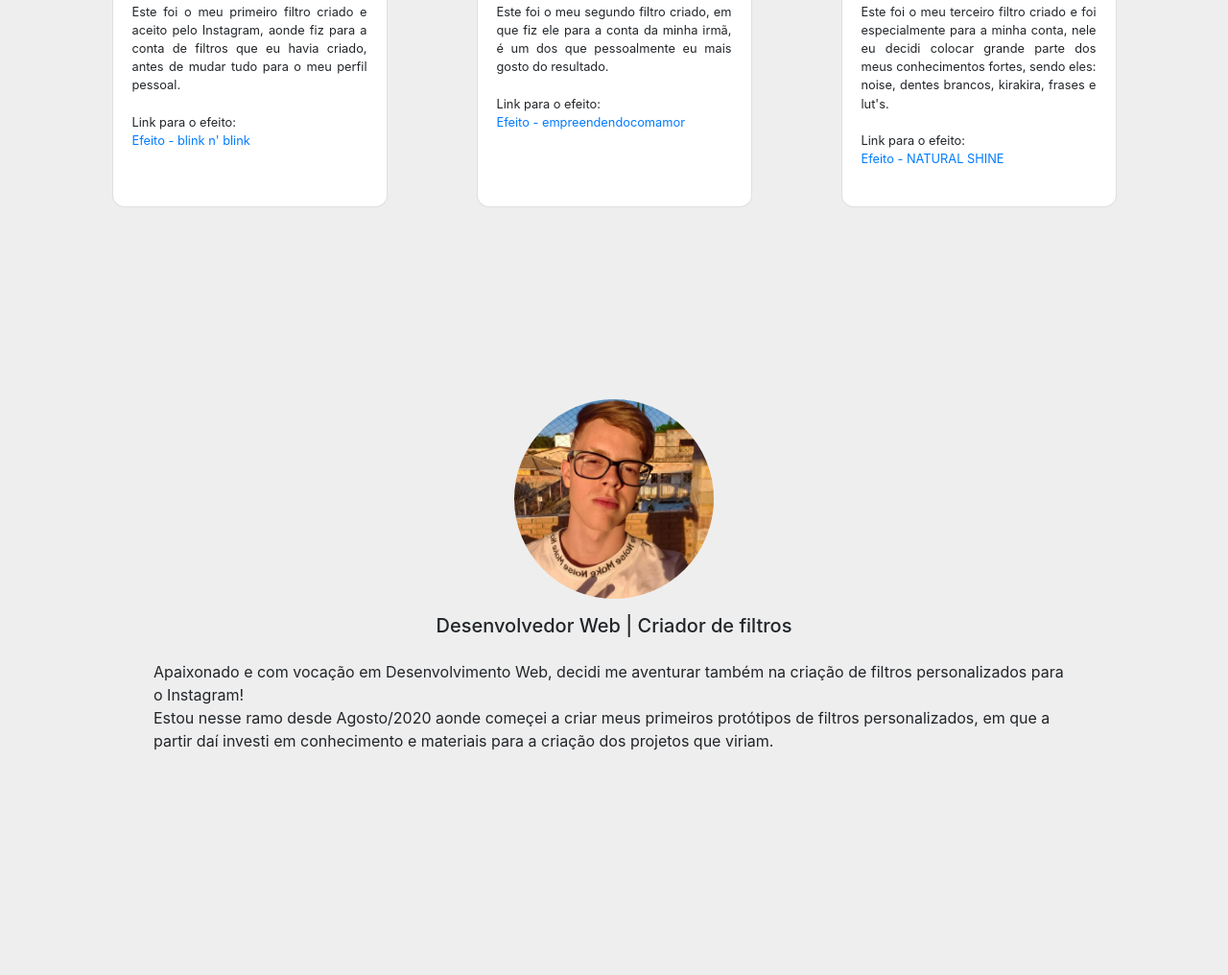
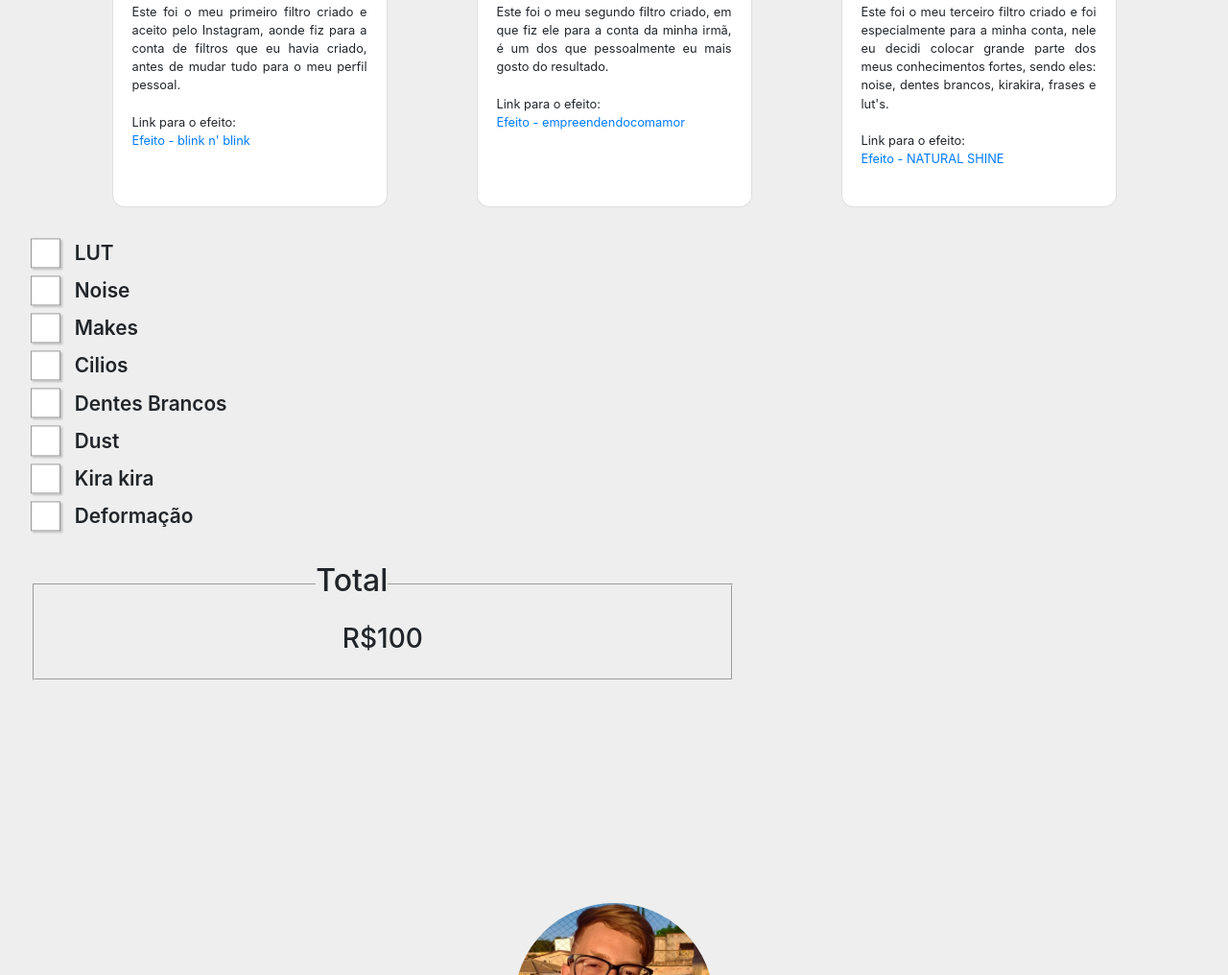
Before and after one commit to g4brieloliveira/Filtros-Bootstrap-, a plain HTML site: page index.html in a window 1280 px wide. Shown: the part 2129-3145 px from the top of the page at 96% size. Drawn offline with nearby package versions, Linux system fonts and the light colour scheme.

Commit message:
Add prices section

```diff
--- a/index.html
+++ b/index.html
@@ -1,11 +1,13 @@
 <!DOCTYPE html>
 <html lang="pt-br">
+
 <head>
   <meta charset="UTF-8">
   <meta name="viewport" content="width=device-width, initial-scale=1.0">
   <title>Filtros | Gabriel</title>
   <link rel="stylesheet" href="https://stackpath.bootstrapcdn.com/bootstrap/4.5.2/css/bootstrap.min.css"
     integrity="sha384-JcKb8q3iqJ61gNV9KGb8thSsNjpSL0n8PARn9HuZOnIxN0hoP+VmmDGMN5t9UJ0Z" crossorigin="anonymous">
+
   <link rel="stylesheet" href="style.css">
 </head>
 
@@ -17,9 +19,8 @@
           <a class="navbar-brand" href="/" rel="tooltip" data-original-title="" title="">Gabriel Oliveira | Filtros</a>
         </div>
         <div class="menuButton">
-                  <button class="navbar-toggler" type="button" data-toggle="collapse"
-                  data-target="#navigation" aria-controls="navigation" aria-expanded="false"
-                  aria-label="Toggle navigation">
+          <button class="navbar-toggler" type="button" data-toggle="collapse" data-target="#navigation"
+            aria-controls="navigation" aria-expanded="false" aria-label="Toggle navigation">
             <img src="/img/menu.svg" alt="">
           </button>
         </div>
@@ -46,15 +47,18 @@
         </ol>
         <div class="carousel-inner">
           <div class="carousel-item active">
-                        <img src="https://images.unsplash.com/photo-1557682224-5b8590cd9ec5?ixlib=rb-1.2.1&ixid=eyJhcHBfaWQiOjEyMDd9&auto=format&fit=crop&w=715&q=80"
+            <img
+              src="https://images.unsplash.com/photo-1557682224-5b8590cd9ec5?ixlib=rb-1.2.1&ixid=eyJhcHBfaWQiOjEyMDd9&auto=format&fit=crop&w=715&q=80"
               class="d-block w-100" alt="...">
           </div>
           <div class="carousel-item">
-                        <img src="https://images.unsplash.com/photo-1472393365320-db77a5abbecc?ixlib=rb-1.2.1&ixid=eyJhcHBfaWQiOjEyMDd9&auto=format&fit=crop&w=750&q=80"
+            <img
+              src="https://images.unsplash.com/photo-1472393365320-db77a5abbecc?ixlib=rb-1.2.1&ixid=eyJhcHBfaWQiOjEyMDd9&auto=format&fit=crop&w=750&q=80"
               class="d-block w-100" alt="...">
           </div>
           <div class="carousel-item">
-                        <img src="https://images.unsplash.com/photo-1513594964634-381b22a9e135?ixlib=rb-1.2.1&ixid=eyJhcHBfaWQiOjEyMDd9&auto=format&fit=crop&w=750&q=80"
+            <img
+              src="https://images.unsplash.com/photo-1513594964634-381b22a9e135?ixlib=rb-1.2.1&ixid=eyJhcHBfaWQiOjEyMDd9&auto=format&fit=crop&w=750&q=80"
               class="d-block w-100" alt="...">
           </div>
         </div>
@@ -79,7 +83,9 @@
               <div class="progress-container progress-primary"><span class="progress-badge">LUT's</span>
                 <span class="progress-value">Forte</span>
                 <div class="progress">
-                      <div class="progress-bar progress-bar-primary" data-aos="progress-full" data-aos-offset="10" data-aos-duration="2000" role="progressbar" aria-valuenow="60" aria-valuemin="0" aria-valuemax="100" style="width: 80%;"></div>
+                  <div class="progress-bar progress-bar-primary" data-aos="progress-full" data-aos-offset="10"
+                    data-aos-duration="2000" role="progressbar" aria-valuenow="60" aria-valuemin="0" aria-valuemax="100"
+                    style="width: 80%;"></div>
                 </div>
               </div>
             </div>
@@ -87,7 +93,9 @@
               <div class="progress-container progress-primary"><span class="progress-badge">Noise</span>
                 <span class="progress-value">Forte</span>
                 <div class="progress">
-                      <div class="progress-bar progress-bar-primary" data-aos="progress-full" data-aos-offset="10" data-aos-duration="2000" role="progressbar" aria-valuenow="60" aria-valuemin="0" aria-valuemax="100" style="width: 100%;"></div>
+                  <div class="progress-bar progress-bar-primary" data-aos="progress-full" data-aos-offset="10"
+                    data-aos-duration="2000" role="progressbar" aria-valuenow="60" aria-valuemin="0" aria-valuemax="100"
+                    style="width: 100%;"></div>
                 </div>
               </div>
             </div>
@@ -97,7 +105,9 @@
               <div class="progress-container progress-primary"><span class="progress-badge">Makes</span>
                 <span class="progress-value">Forte</span>
                 <div class="progress">
-                      <div class="progress-bar progress-bar-primary" data-aos="progress-full" data-aos-offset="10" data-aos-duration="2000" role="progressbar" aria-valuenow="60" aria-valuemin="0" aria-valuemax="100" style="width: 85%;"></div>
+                  <div class="progress-bar progress-bar-primary" data-aos="progress-full" data-aos-offset="10"
+                    data-aos-duration="2000" role="progressbar" aria-valuenow="60" aria-valuemin="0" aria-valuemax="100"
+                    style="width: 85%;"></div>
                 </div>
               </div>
             </div>
@@ -105,7 +115,9 @@
               <div class="progress-container progress-primary"><span class="progress-badge">Cílios</span>
                 <span class="progress-value">Moderado</span>
                 <div class="progress">
-                      <div class="progress-bar progress-bar-primary" data-aos="progress-full" data-aos-offset="10" data-aos-duration="2000" role="progressbar" aria-valuenow="60" aria-valuemin="0" aria-valuemax="100" style="width: 70%;"></div>
+                  <div class="progress-bar progress-bar-primary" data-aos="progress-full" data-aos-offset="10"
+                    data-aos-duration="2000" role="progressbar" aria-valuenow="60" aria-valuemin="0" aria-valuemax="100"
+                    style="width: 70%;"></div>
                 </div>
               </div>
             </div>
@@ -115,7 +127,9 @@
               <div class="progress-container progress-primary"><span class="progress-badge">Dentes Brancos</span>
                 <span class="progress-value">Forte</span>
                 <div class="progress">
-                      <div class="progress-bar progress-bar-primary" data-aos="progress-full" data-aos-offset="10" data-aos-duration="2000" role="progressbar" aria-valuenow="60" aria-valuemin="0" aria-valuemax="100" style="width: 100%;"></div>
+                  <div class="progress-bar progress-bar-primary" data-aos="progress-full" data-aos-offset="10"
+                    data-aos-duration="2000" role="progressbar" aria-valuenow="60" aria-valuemin="0" aria-valuemax="100"
+                    style="width: 100%;"></div>
                 </div>
               </div>
             </div>
@@ -123,7 +137,9 @@
               <div class="progress-container progress-primary"><span class="progress-badge">Dust</span>
                 <span class="progress-value">Forte</span>
                 <div class="progress">
-                      <div class="progress-bar progress-bar-primary" data-aos="progress-full" data-aos-offset="10" data-aos-duration="2000" role="progressbar" aria-valuenow="60" aria-valuemin="0" aria-valuemax="100" style="width: 80%;"></div>
+                  <div class="progress-bar progress-bar-primary" data-aos="progress-full" data-aos-offset="10"
+                    data-aos-duration="2000" role="progressbar" aria-valuenow="60" aria-valuemin="0" aria-valuemax="100"
+                    style="width: 80%;"></div>
                 </div>
               </div>
             </div>
@@ -131,7 +147,9 @@
               <div class="progress-container progress-primary"><span class="progress-badge">KiraKira</span>
                 <span class="progress-value">Forte</span>
                 <div class="progress">
-                      <div class="progress-bar progress-bar-primary" data-aos="progress-full" data-aos-offset="10" data-aos-duration="2000" role="progressbar" aria-valuenow="60" aria-valuemin="0" aria-valuemax="100" style="width: 90%;"></div>
+                  <div class="progress-bar progress-bar-primary" data-aos="progress-full" data-aos-offset="10"
+                    data-aos-duration="2000" role="progressbar" aria-valuenow="60" aria-valuemin="0" aria-valuemax="100"
+                    style="width: 90%;"></div>
                 </div>
               </div>
             </div>
@@ -139,7 +157,9 @@
               <div class="progress-container progress-primary"><span class="progress-badge">Deformação facial</span>
                 <span class="progress-value">Fraco</span>
                 <div class="progress">
-                      <div class="progress-bar progress-bar-primary" data-aos="progress-full" data-aos-offset="10" data-aos-duration="2000" role="progressbar" aria-valuenow="60" aria-valuemin="0" aria-valuemax="100" style="width: 50%;"></div>
+                  <div class="progress-bar progress-bar-primary" data-aos="progress-full" data-aos-offset="10"
+                    data-aos-duration="2000" role="progressbar" aria-valuenow="60" aria-valuemin="0" aria-valuemax="100"
+                    style="width: 50%;"></div>
                 </div>
               </div>
             </div>
@@ -159,8 +179,10 @@
             </span>
             <img src="/img/Blink.png" class="card-img-top" alt="...">
             <div class="card-body">
-                        <p class="card-text">Este foi o meu primeiro filtro criado e aceito pelo Instagram, aonde fiz para a conta de filtros que eu havia criado, antes de mudar tudo para o meu perfil pessoal.
-                          <br><br>Link para o efeito:<br> <a href="https://www.instagram.com/ar/3261827130559982">Efeito - blink n' blink</a>
+              <p class="card-text">Este foi o meu primeiro filtro criado e aceito pelo Instagram, aonde fiz para a conta
+                de filtros que eu havia criado, antes de mudar tudo para o meu perfil pessoal.
+                <br><br>Link para o efeito:<br> <a href="https://www.instagram.com/ar/3261827130559982">Efeito - blink
+                  n' blink</a>
             </div>
           </div>
         </div>
@@ -171,8 +193,10 @@
             </span>
             <img src="/img/Empreendendo.png" class="card-img-top" alt="...">
             <div class="card-body">
-                          <p class="card-text">Este foi o meu segundo filtro criado, em que fiz ele para a conta da minha irmã, é um dos que pessoalmente eu mais gosto do resultado.
-                            <br><br>Link para o efeito: <br> <a href="https://www.instagram.com/ar/1253319505006512">Efeito - empreendendocomamor</a>
+              <p class="card-text">Este foi o meu segundo filtro criado, em que fiz ele para a conta da minha irmã, é um
+                dos que pessoalmente eu mais gosto do resultado.
+                <br><br>Link para o efeito: <br> <a href="https://www.instagram.com/ar/1253319505006512">Efeito -
+                  empreendendocomamor</a>
             </div>
           </div>
         </div>
@@ -183,8 +207,11 @@
             </span>
             <img src="/img/Natural Shine.png" class="card-img-top" alt="...">
             <div class="card-body">
-                        <p class="card-text">Este foi o meu terceiro filtro criado e foi especialmente para a minha conta, nele eu decidi colocar grande parte dos meus conhecimentos fortes, sendo eles: noise, dentes brancos, kirakira, frases e lut's.
-                          <br><br>Link para o efeito:<br> <a href="https://www.instagram.com/ar/363503768389469">Efeito - NATURAL SHINE</a></p>
+              <p class="card-text">Este foi o meu terceiro filtro criado e foi especialmente para a minha conta, nele eu
+                decidi colocar grande parte dos meus conhecimentos fortes, sendo eles: noise, dentes brancos, kirakira,
+                frases e lut's.
+                <br><br>Link para o efeito:<br> <a href="https://www.instagram.com/ar/363503768389469">Efeito - NATURAL
+                  SHINE</a></p>
             </div>
           </div>
         </div>
@@ -192,6 +219,61 @@
     </div>
     </div>
   </section>
+
+  <section id="prices">
+    <div id="content">
+      <div class="checkbox">
+        <input type="checkbox" id="luts" onclick=luts()>
+        <label for="luts">LUT</label>
+      </div>
+
+      <div class="checkbox">
+        <input type="checkbox" id="noise" onclick=noise()>
+        <label for="noise">Noise</label>
+      </div>
+
+      <div class="checkbox">
+        <input type="checkbox" id="makes" onclick=makes()>
+        <label for="makes">Makes</label>
+      </div>
+
+      <div class="checkbox">
+        <input type="checkbox" id="cilios" onclick=cilios()>
+        <label for="cilios">Cilios</label>
+      </div>
+
+      <div class="checkbox">
+        <input type="checkbox" id="dentes" onclick=dentes()>
+        <label for="dentes">Dentes Brancos</label>
+      </div>
+
+      <div class="checkbox">
+        <input type="checkbox" id="dust" onclick=dust()>
+        <label for="dust">Dust</label>
+      </div>
+
+      <div class="checkbox">
+        <input type="checkbox" id="kirakira" onclick=kirakira()>
+        <label for="kirakira">Kira kira</label>
+      </div>
+
+      <div class="checkbox">
+        <input type="checkbox" id="deformacao" onclick=deformacao()>
+        <label for="deformacao">Deformação</label>
+      </div>
+    </div>
+
+    <div id="preco">
+      <fieldset>
+        <legend>
+          <h2>Total</h2>
+        </legend>
+
+        <p>R$</p><h3 id="value">100</h3>
+      </fieldset>
+    </div>
+  </section>
+
   <section id="about">
     <div class="contentAbout">
       <div class="myPhoto">
@@ -203,8 +285,11 @@
           <h5>Desenvolvedor Web | Criador de filtros</h5>
         </div>
         <div class="description">
-                    <p>Apaixonado e com vocação em Desenvolvimento Web, decidi me aventurar também na criação de filtros personalizados para o Instagram! <br>
-                      Estou nesse ramo desde Agosto/2020 aonde começei a criar meus primeiros protótipos de filtros personalizados, em que a partir daí investi em conhecimento e materiais para a criação dos projetos que viriam.
+          <p>Apaixonado e com vocação em Desenvolvimento Web, decidi me aventurar também na criação de filtros
+            personalizados para o Instagram! <br>
+            Estou nesse ramo desde Agosto/2020 aonde começei a criar meus primeiros protótipos de filtros
+            personalizados, em que a partir daí investi em conhecimento e materiais para a criação dos projetos que
+            viriam.
           </p>
         </div>
       </div>
@@ -220,21 +305,24 @@
           <a href="mailto:g4bri3l.0lv@gmail.com"><img src="/img/email.svg" alt="">g4bri3l.0lv@gmail.com</a>
         </div>
         <div class="whatsapp">
-                    <a href="https://api.whatsapp.com/send?phone=5531994167940&text=Ol%C3%A1%2C+meu+nome+é+(digite+aqui+o+seu+nome)+e+eu+gostaria+de+saber+mais+sobre+os+filtros+do+Instagram%21%21"><img src="/img/whatsapp.svg" alt="">(31) 9 9416-7940</a>
+          <a
+            href="https://api.whatsapp.com/send?phone=5531994167940&text=Ol%C3%A1%2C+meu+nome+é+(digite+aqui+o+seu+nome)+e+eu+gostaria+de+saber+mais+sobre+os+filtros+do+Instagram%21%21"><img
+              src="/img/whatsapp.svg" alt="">(31) 9 9416-7940</a>
         </div>
       </div>
-            <p>Feito com <img src="/img/heart.svg" alt=""> por <a href="https://github.com/g4brieloliveira">Gabriel Oliveira</a></p>
+      <p>Feito com <img src="/img/heart.svg" alt=""> por <a href="https://github.com/g4brieloliveira">Gabriel
+          Oliveira</a></p>
     </div>
   </footer>
+  <script src="/index.js"></script>
   <script src="https://code.jquery.com/jquery-3.5.1.slim.min.js"
-        integrity="sha384-DfXdz2htPH0lsSSs5nCTpuj/zy4C+OGpamoFVy38MVBnE+IbbVYUew+OrCXaRkfj"
-        crossorigin="anonymous"></script>
+    integrity="sha384-DfXdz2htPH0lsSSs5nCTpuj/zy4C+OGpamoFVy38MVBnE+IbbVYUew+OrCXaRkfj" crossorigin="anonymous">
+  </script>
   <script src="https://cdn.jsdelivr.net/npm/popper.js@1.16.1/dist/umd/popper.min.js"
-        integrity="sha384-9/reFTGAW83EW2RDu2S0VKaIzap3H66lZH81PoYlFhbGU+6BZp6G7niu735Sk7lN"
-        crossorigin="anonymous"></script>
+    integrity="sha384-9/reFTGAW83EW2RDu2S0VKaIzap3H66lZH81PoYlFhbGU+6BZp6G7niu735Sk7lN" crossorigin="anonymous">
+  </script>
   <script src="https://stackpath.bootstrapcdn.com/bootstrap/4.5.2/js/bootstrap.min.js"
-        integrity="sha384-B4gt1jrGC7Jh4AgTPSdUtOBvfO8shuf57BaghqFfPlYxofvL8/KUEfYiJOMMV+rV"
-        crossorigin="anonymous"></script>
+    integrity="sha384-B4gt1jrGC7Jh4AgTPSdUtOBvfO8shuf57BaghqFfPlYxofvL8/KUEfYiJOMMV+rV" crossorigin="anonymous">
+  </script>
 </body>
-
 </html>
--- a/style.css
+++ b/style.css
@@ -1,8 +1,8 @@
-:root{
+:root {
     overflow-x: hidden;
 }
 
-.profile-page .sections{
+.profile-page .sections {
     font-weight: 600;
     color: black;
 }
@@ -15,47 +15,47 @@
     border: 0;
 }
 
-.menuButton img{
+.menuButton img {
     width: 1.5rem;
     height: 1.5rem;
 }
 
-.profile-page .sections a{
+.profile-page .sections a {
     width: 100%;
     transition: .2s;
 }
 
-.profile-page .sections li{
+.profile-page .sections li {
     margin-left: .5rem;
 }
 
-.profile-page .sections a:hover{
+.profile-page .sections a:hover {
     font-size: 1.02rem;
     color: #111111;
 }
 
-#skills .container{
+#skills .container {
     padding-top: 2rem;
 }
 
-.card-body{
+.card-body {
     padding: 3rem 1.25rem;
 }
 
-.col-md-6{
+.col-md-6 {
     margin: .5rem 0;
 }
 
 .col-md-6 .progress-value,
-.col-md-6 .progress-badge{
+.col-md-6 .progress-badge {
     font-size: 75%;
 }
 
-.col-md-6 .progress-value{
+.col-md-6 .progress-value {
     float: right;
 }
 
-.cntnt{
+.cntnt {
     width: 100vw;
     display: flex;
     align-items: center;
@@ -63,7 +63,7 @@
 
 }
 
-.carousel{
+.carousel {
     display: flex;
     align-items: center;
     justify-content: center;
@@ -73,17 +73,20 @@
 
 }
 
-#carouselExampleFade .carousel-inner img{
+#carouselExampleFade .carousel-inner img {
     width: 100%;
     height: 100vh;
 }
 
-#carouselExampleFade .carousel-inner{
+#carouselExampleFade .carousel-inner {
     height: 80vh;
     border-radius: .4rem;
 }
 
-#portfolio, #porque, #about, #skills{
+#portfolio,
+#porque,
+#about,
+#skills {
     width: 100vw;
     height: 100vh;
     display: flex;
@@ -92,7 +95,7 @@
     background-color: #eeeeee;
 }
 
-#portfolio{
+#portfolio {
     display: flex;
     align-items: center;
     justify-content: center;
@@ -100,28 +103,30 @@
     width: 100%;
     height: 100%;
 }
-#portfolio .title{
+
+#portfolio .title {
     padding-top: 5rem;
 }
-#portfolio .container{
+
+#portfolio .container {
     padding-top: .6rem;
     display: flex;
     align-items: center;
     justify-content: center;
 }
 
-.card-text{
+.card-text {
     text-align: justify;
     font-size: 80%;
 }
 
-#portfolio .container .row .col-sm{
+#portfolio .container .row .col-sm {
     display: flex;
     align-items: center;
     justify-content: center;
 }
 
-#portfolio .container .row .col-sm .card{
+#portfolio .container .row .col-sm .card {
     display: flex;
     align-items: center;
     justify-content: center;
@@ -130,13 +135,13 @@
     border-radius: .8rem;
 }
 
-#portfolio .container .row .col-sm img{
+#portfolio .container .row .col-sm img {
     margin-top: 1rem;
     width: 50%;
     height: 50%;
 }
 
-#portfolio .container .row .col-sm span{
+#portfolio .container .row .col-sm span {
     width: 90%;
     display: flex;
     align-items: center;
@@ -144,39 +149,175 @@
     margin-top: .5rem;
 }
 
-#portfolio .container .row .col-sm span img{
+#portfolio .container .row .col-sm span img {
     margin: 0;
     width: 1rem;
     height: 1rem;
 }
 
-#portfolio .container .row .col-sm span p{
+#portfolio .container .row .col-sm span p {
     font-weight: bold;
     margin: 0;
     font-size: .6rem;
 }
 
-#about .contentAbout{
+
+#prices {
+    width: 100vw;
+    padding: 2rem;
+
+    background-color: #eeeeee;
+}
+
+#prices label {
+    font-size: 1.3rem;
+    font-weight: 600;
+}
+
+#prices #content {
+    display: flex;
+    flex-direction: column;
+}
+
+.checkbox {
+    display: inline-block;
+    vertical-align: middle;
+}
+
+.checkbox input {
+    border: 0;
+    clip: rect(0 0 0 0);
+    height: 1px;
+    margin: -1px;
+    overflow: hidden;
+    padding: 0;
+    position: absolute;
+    width: 1px;
+}
+
+.checkbox label {
+    position: relative;
+    padding-left: 2.2em;
+    display: inline-block;
+}
+
+.checkbox label::before {
+    content: "";
+    display: inline-block;
+    vertical-align: middle;
+    height: 1.5em;
+    width: 1.5em;
+    background: #FFF;
+    margin-right: 0.5em;
+    border: 1px solid #999;
+    box-shadow: 2px 2px 2px rgba(0, 0, 0, 0.2);
+    transition: all 0.2s ease;
+    position: absolute;
+    top: 50%;
+    left: 0;
+    transform: translate(0, -50%);
+}
+
+.checkbox label::after {
+    content: "\2713";
+    position: absolute;
+    top: 50%;
+    left: 0.75em;
+    transform: translate(-50%, -50%);
+    font-size: 1em;
+    color: #FFF;
+    opacity: 0;
+    transition: all 0.2s ease;
+}
+
+.checkbox label:focus::before,
+.checkbox label:hover::before {
+    background: #DDD;
+}
+
+.checkbox input:checked+label::before {
+    background: skyblue;
+    border-color: skyblue;
+}
+
+.checkbox input:checked+label::after {
+    opacity: 1;
+}
+
+#prices #preco {
+    display: flex;
+
+    margin-top: 2rem;
+    font-size: 2rem;
+}
+
+fieldset {
+    margin-inline-start: 2px;
+    margin-inline-end: 2px;
+    padding-block-start: 0.35em;
+    padding-inline-start: 0.75em;
+    padding-inline-end: 0.75em;
+    padding-block-end: 0.625em;
+    min-inline-size: min-content;
+    border-width: 2px;
+    border-style: groove;
+    border-color: threedface;
+    border-image: initial;
+
+    width: 60%;
+    padding: 1rem;
+
+    display: flex;
+    justify-content: center;
+    align-items: center;
+    text-align: center;
+}
+
+#preco fieldset legend {
+    width: unset;
+    margin-left: -2rem;
+    padding: 0;
+    margin-bottom: .5rem;
+    font-size: 1.5rem;
+    line-height: inherit;
+    color: inherit;
+    white-space: normal;
+}
+
+#preco fieldset p {
+    font-size: 1.75rem;
+    margin-bottom: .5rem;
+    font-weight: 500;
+    line-height: 1.2;
+}
+#preco h2 {
+    display: flex;
+    margin-bottom: 8px;
+    line-height: 24px;
+}
+
+#about .contentAbout {
     display: flex;
     flex-direction: column;
     align-items: center;
     justify-content: center;
 }
 
-#about .contentAbout .myPhoto img{
+#about .contentAbout .myPhoto img {
     width: 13rem;
     border-radius: 100%;
     margin-bottom: 1rem;
 }
-#about .contentAbout .iAm{
+
+#about .contentAbout .iAm {
     text-align: center;
 }
 
-#about .contentAbout .description{
+#about .contentAbout .description {
     padding: 1rem 10rem;
 }
 
-footer{
+footer {
     display: flex;
     flex-direction: column;
     align-items: center;
@@ -188,28 +329,28 @@ footer{
     background-color: black;
 }
 
-footer .footerContent{
+footer .footerContent {
     display: flex;
     flex-direction: column;
     align-items: center;
     justify-content: center;
 }
 
-footer .footerContent p{
+footer .footerContent p {
     margin: 0;
     margin-top: .5rem;
     color: white;
     font-size: .7rem;
 }
 
-footer .footerContent .contacts{
+footer .footerContent .contacts {
     width: 70vw;
     display: flex;
     align-items: center;
     justify-content: space-evenly;
 }
 
-footer .footerContent a{
+footer .footerContent a {
     cursor: pointer;
     text-decoration: none;
     color: white;
@@ -217,31 +358,33 @@ footer .footerContent a{
     transition: .2s;
 }
 
-.instagram, .email, .whatsapp{
+.instagram,
+.email,
+.whatsapp {
     width: 100%;
     text-align: center;
 }
 
-footer .footerContent a:hover{
+footer .footerContent a:hover {
     text-decoration: underline;
     font-size: .72rem;
 }
 
-footer .footerContent .contacts img{
+footer .footerContent .contacts img {
     width: .8rem;
     margin-right: .2rem;
 }
 
-@media(max-width: 850px){
-    #portfolio{
+@media(max-width: 850px) {
+    #portfolio {
         display: grid;
     }
 
-    #portfolio .title{
+    #portfolio .title {
         padding-top: 6rem;
     }
 
-    #portfolio .card{
+    #portfolio .card {
         height: 35rem !important;
         margin-bottom: .5rem;
     }
@@ -252,18 +395,21 @@ footer .footerContent .contacts img{
         text-align: justify;
     }
 
-    footer{
+    footer {
         width: 100%;
         height: 100%;
     }
 
-    footer .contacts{
+    footer .contacts {
         flex-direction: column;
     }
 }
 
-@media(max-width: 400px){
-    p, h1, a{
-        font-size: 70% !important;
+@media(max-width: 400px) {
+
+    p,
+    h1,
+    a {
+        font-size: 70%;
     }
 }
```
Also changed, not shown: index.js (added, +83 -0 lines). Lines whose indentation alone changed are shown as unchanged.
